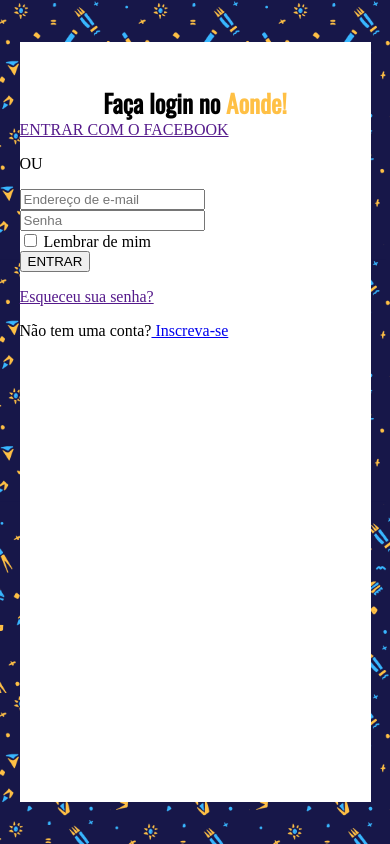
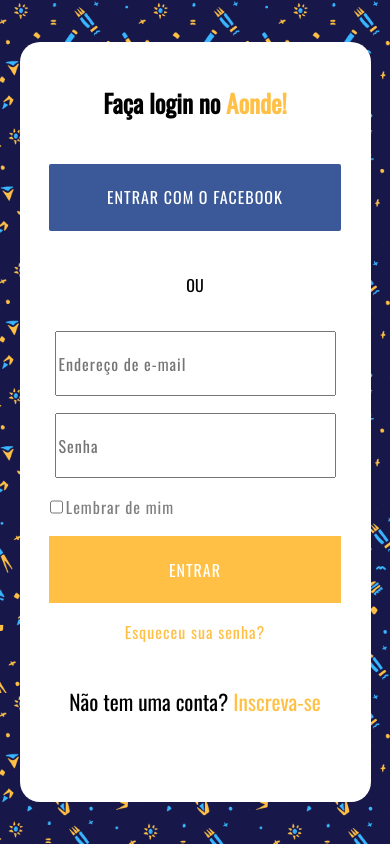
Before and after one commit to muriloignaccio/Aonde, a Django app: page /login in a window 390 px wide. Run offline with Django 3.2, Linux system fonts and the light colour scheme; some web fonts are replaced.

Commit message:
Estilizar página de login para mobile

```diff
--- a/website/static/css/login.css
+++ b/website/static/css/login.css
@@ -1,3 +1,6 @@
+a{
+    text-decoration: none;
+}
 body{
     align-items: center;
     background-image: url(../images/backgroundPhone.png);
@@ -9,8 +12,22 @@
 }
 body > div{
     background-color: white;
+    border-radius: 20px;
     height: 90vh;
     width: 90vw;
+}
+#btnFacebook{
+    align-items: center;
+    background-color: #3b5998;
+    border-radius: 2px;
+    color: white;
+    display: flex;
+    font-size: 12pt;
+    justify-content: center;
+    letter-spacing: 1px;
+    font-family: 'Oswald', sans-serif;
+    height: 8vh;
+    width: 75vw;
 }
 div > h1{
     color: black;
@@ -19,6 +36,64 @@
     font-size: 25px;
     margin: 5vh 0 0 0;
 }
+div > p{
+    font-family: 'Oswald', sans-serif;
+    text-align: center;
+    margin: 0;
+}
+div > p:nth-child(6){
+    font-size: 16pt;
+    margin: 5vh 0;
+}
+div > p:nth-child(6) > a{
+    color: #FFC045;
+}
+form{
+    align-items: center;
+    display: flex;
+    flex-direction: column;
+    margin-top: 3vh;
+}
+form > input{
+    font-size: 12pt;
+    letter-spacing: 1px;
+    font-family: 'Oswald', sans-serif;
+    margin: 1vh 0;
+    height: 7vh;
+    width: 70vw;
+}
+form > div{
+    display: flex;
+    justify-content: left;
+    width: 85%;
+    color: gray;
+    font-family: 'Oswald', sans-serif;
+    letter-spacing: 1px;
+    margin: 1vh 0;
+}
+header{
+    align-items: center;
+    display: flex;
+    height: 18vh;
+    justify-content: center;
+}
+input[type="submit"]{
+    border: none;
+    background-color: #FFC045;
+    color: white;
+    height: 8vh;
+    letter-spacing: 1px;
+    width: 75vw;
+}
 span{
     color: #FFC045;
 }
+#linkSenha{
+    font-size: 12pt;
+    letter-spacing: 1px;
+    margin: 1vh 0;
+    width: 100%;
+}
+#linkSenha > a{
+    color: #FFC045;
+}
```
